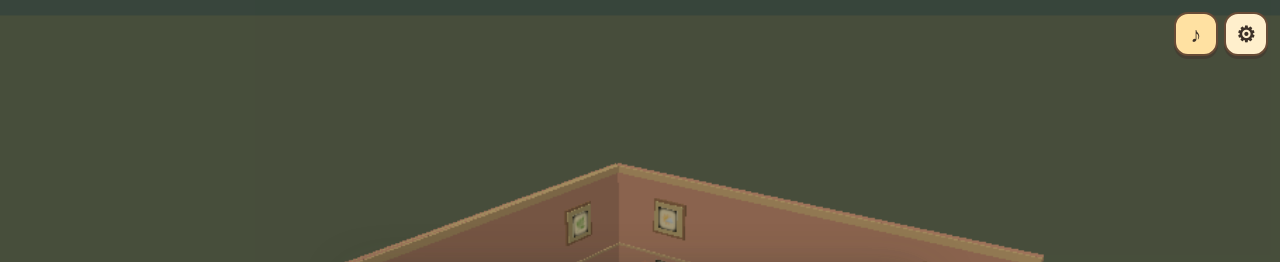
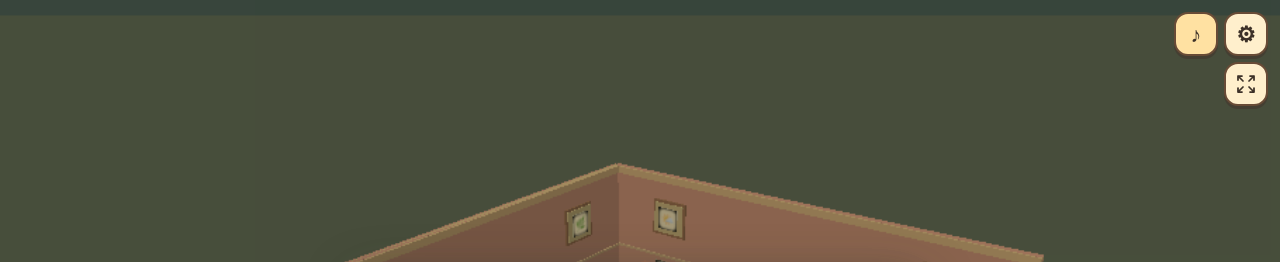
Before and after one commit to carlosalbaladejo/tidy-robot, a plain HTML site: page docs/index.html in a window 1280 px wide. Shown: the top 262 px of the page. Drawn offline with Linux system fonts and the light colour scheme; animation ran at ten frames a second.

Commit message:
Add a fullscreen toggle to the game page

```diff
--- /dev/null
+++ b/docs/fullscreen.js
@@ -0,0 +1,36 @@
+const button = document.querySelector('#fullscreen');
+const labels = {
+    en: ['Full screen', 'Exit full screen'],
+    es: ['Pantalla completa', 'Salir de pantalla completa'],
+    de: ['Vollbild', 'Vollbild verlassen'],
+};
+
+function updateButton() {
+    const language = document.documentElement.lang.split('-')[0];
+    const label = (labels[language] || labels.en)[document.fullscreenElement ? 1 : 0];
+    button.setAttribute('aria-label', label);
+    button.title = label;
+}
+
+if (document.fullscreenEnabled) {
+    updateButton();
+    button.hidden = false;
+    document.addEventListener('fullscreenchange', updateButton);
+    new MutationObserver(updateButton).observe(document.documentElement, {
+        attributes: true,
+        attributeFilter: ['lang'],
+    });
+    for (const eventName of ['keydown', 'keyup']) {
+        button.addEventListener(eventName, event => {
+            if (event.key === ' ' || event.key === 'Enter') event.stopPropagation();
+        });
+    }
+    button.addEventListener('click', async () => {
+        try {
+            if (document.fullscreenElement) await document.exitFullscreen();
+            else await document.documentElement.requestFullscreen();
+        } catch {
+            // Fullscreen can be denied in a restricted browser context.
+        }
+    });
+}
--- a/docs/index.html
+++ b/docs/index.html
@@ -6,7 +6,7 @@
   <meta name="theme-color" content="#293e3a">
   <link rel="icon" href="./cover.jpg">
   <link rel="tv-game-manifest" href="./game.json">
-  <link rel="stylesheet" href="./style.css">
+  <link rel="stylesheet" href="./style.css?v=fullscreen-1">
   <title>Tidy Robot</title>
 </head>
 <body>
@@ -23,6 +23,12 @@
     <button id="sound" class="small-button" aria-label="Activar sonido" hidden>♪</button>
     <button id="settings" class="small-button" aria-label="Select: Contrarreloj" hidden>⚙</button>
     <section id="panel" aria-live="polite"></section>
+    <button class="small-button" id="fullscreen" type="button" hidden>
+        <svg viewBox="0 0 24 24" width="24" height="24" fill="none" stroke="currentColor" stroke-width="1.75" stroke-linecap="round" stroke-linejoin="round" aria-hidden="true">
+            <path class="expand" d="M9 9 4 4m0 4V4h4m7 5 5-5m-4 0h4v4m-5 7 5 5m0-4v4h-4m-7-5-5 5m4 0H4v-4"/>
+            <path class="collapse" d="m4 4 5 5M5 9h4V5m11-1-5 5m0-4v4h4m1 11-5-5m4 0h-4v4m-11 1 5-5m0 4v-4H5"/>
+        </svg>
+    </button>
     <div id="touch" hidden>
       <div class="pad">
         <button data-action="forward" aria-label="Avanzar">▲</button>
@@ -37,5 +43,6 @@
     </div>
   </main>
   <script type="module" src="./game.js"></script>
+<script type="module" src="./fullscreen.js"></script>
 </body>
 </html>
--- a/docs/style.css
+++ b/docs/style.css
@@ -118,3 +118,14 @@ h2 { font-size: clamp(1.5rem, 4vw, 2.4rem); line-height: 1.02; letter-spacing: -
 @media (max-width: 640px) and (orientation: portrait) {
     .result.wrong { align-self: end; margin-bottom: 10px; }
 }
+
+#fullscreen[hidden] { display: none; }
+#fullscreen { width: 44px; height: 44px; padding: 0; align-items: center; justify-content: center; }
+#fullscreen .collapse, :fullscreen #fullscreen .expand { display: none; }
+:fullscreen #fullscreen .collapse { display: inline; }
+#fullscreen:not([hidden]) {
+    display: flex;
+    right: max(12px, env(safe-area-inset-right));
+    top: calc(max(12px, env(safe-area-inset-top)) + 50px);
+}
+#game.hosted #fullscreen:not([hidden]) { display: none; }
```
